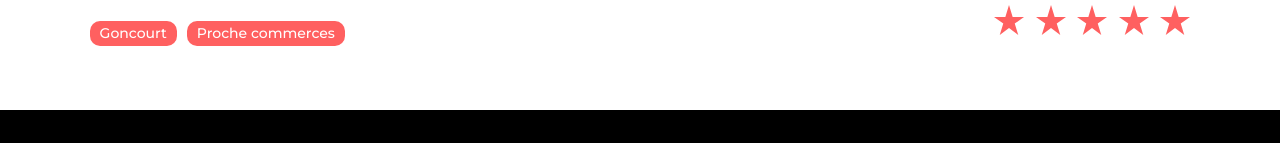
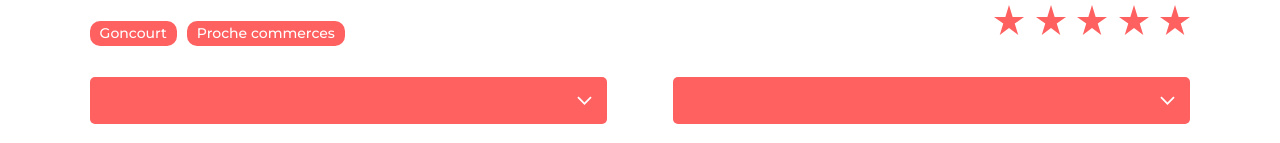
Before and after one commit to Abdelkrim31/kasa, a React (Create React App) app: page /logement/0979876d in a window 1280 px wide. Shown: the part 657-800 px from the top of the page. Built offline with nearby package versions, Linux system fonts and the light colour scheme.

Commit message:
Collapse description équipements

```diff
--- a/src/pages/FicheLogement/FicheLogement.jsx
+++ b/src/pages/FicheLogement/FicheLogement.jsx
@@ -1,6 +1,7 @@
 import React from "react";
 import { useParams } from "react-router-dom";
 import Carrousel from "../../components/Carrousel/Carrousel";
+import Collapse from "../../components/Collapse/Collapse";
 import Host from "../../components/Host/Host";
 import Rate from "../../components/Rate/Rate";
 import Tag from "../../components/Tag/Tag";
@@ -48,6 +49,12 @@ export default function FicheLogement() {
 				</div>
 
 			</section>
+
+			<div className="collapse-fiche-container">
+				<Collapse />
+				<Collapse />
+			</div>
+
 		</div>
 	);
 
--- a/src/style/App.scss
+++ b/src/style/App.scss
@@ -80,3 +80,9 @@
 	width: 100%;
 	justify-content: space-between;
 }
+
+.collapse-fiche-container {
+	display: flex;
+    width: 100%;
+	gap: 6%;
+}
```
